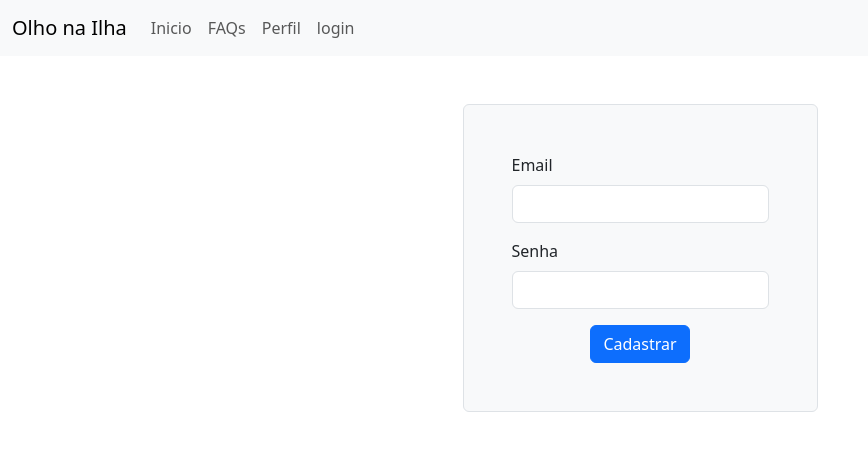
After one commit to SktYzu/olhonailha, a PHP site: page /views/login.php in a window 1280 px wide. The commit adds this page. Shown: the top 451 px of the page, without its empty margins (0-868 px from the left). Run offline with PHP 8.4, Linux system fonts and the light colour scheme.

Commit message:
loogin finalizado

```diff
--- a/templates/_cabecalho.php
+++ b/templates/_cabecalho.php
@@ -34,6 +34,9 @@
                         <li class="nav-item">
                             <a class="nav-link" href="/olhonailha/views/admin/perfil.php">Perfil</a>
                         </li>
+                        <li class="nav-item">
+                            <a class="nav-link" href="/olhonailha/views/login.php">login</a>
+                        </li>
                     </ul>
                 </div>
             </div>
--- /dev/null
+++ b/views/login.php
@@ -0,0 +1,18 @@
+<?php
+require_once $_SERVER['DOCUMENT_ROOT'] . '/olhonailha/templates/_cabecalho.php';
+?>
+
+<section class="d-flex justify-content-center m-5">
+    <form action="/olhonailha/controllers/login_controller.php" method="post" enctype="multipart/form-data" class="d-flex flex-column align-items-center bg-body-tertiary p-5 border rounded">
+
+        <div class="mb-3 w-100">
+            <label for="email" class="form-label">Email</label>
+            <input type="email" class="form-control" id="email" name="email">
+        </div>
+        <div class="mb-3 w-100">
+            <label for="senha" class="form-label">Senha</label>
+            <input type="password" class="form-control" id="senha" name="senha">
+        </div>
+        <button type="submit" class="btn btn-primary">Cadastrar</button>
+    </form>
+</section>
```
Also changed, not shown: controllers/login_controller.php (added, +12 -0 lines), controllers/logout_controller.php (added, +12 -0 lines), models/usuario.php (added, +32 -0 lines).
